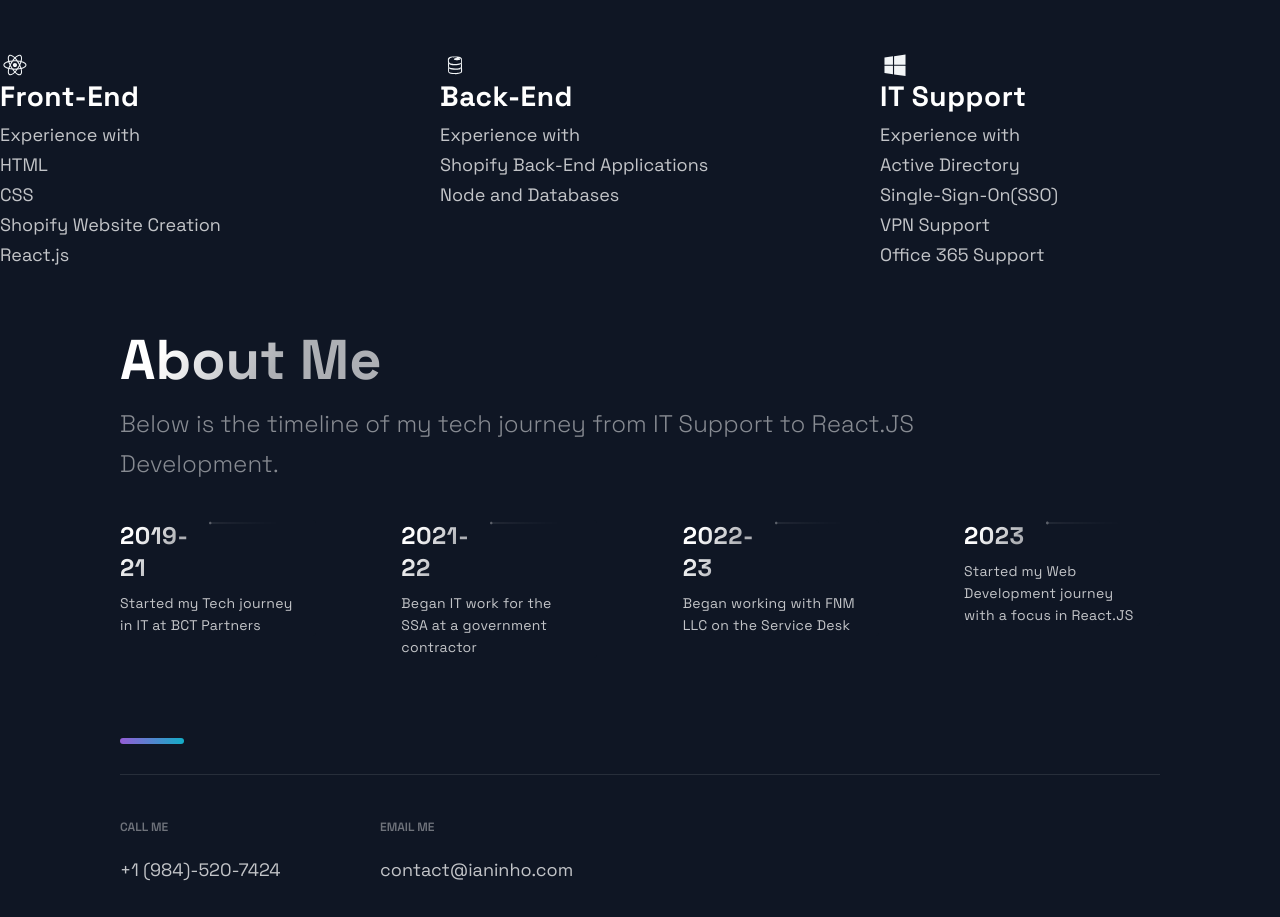
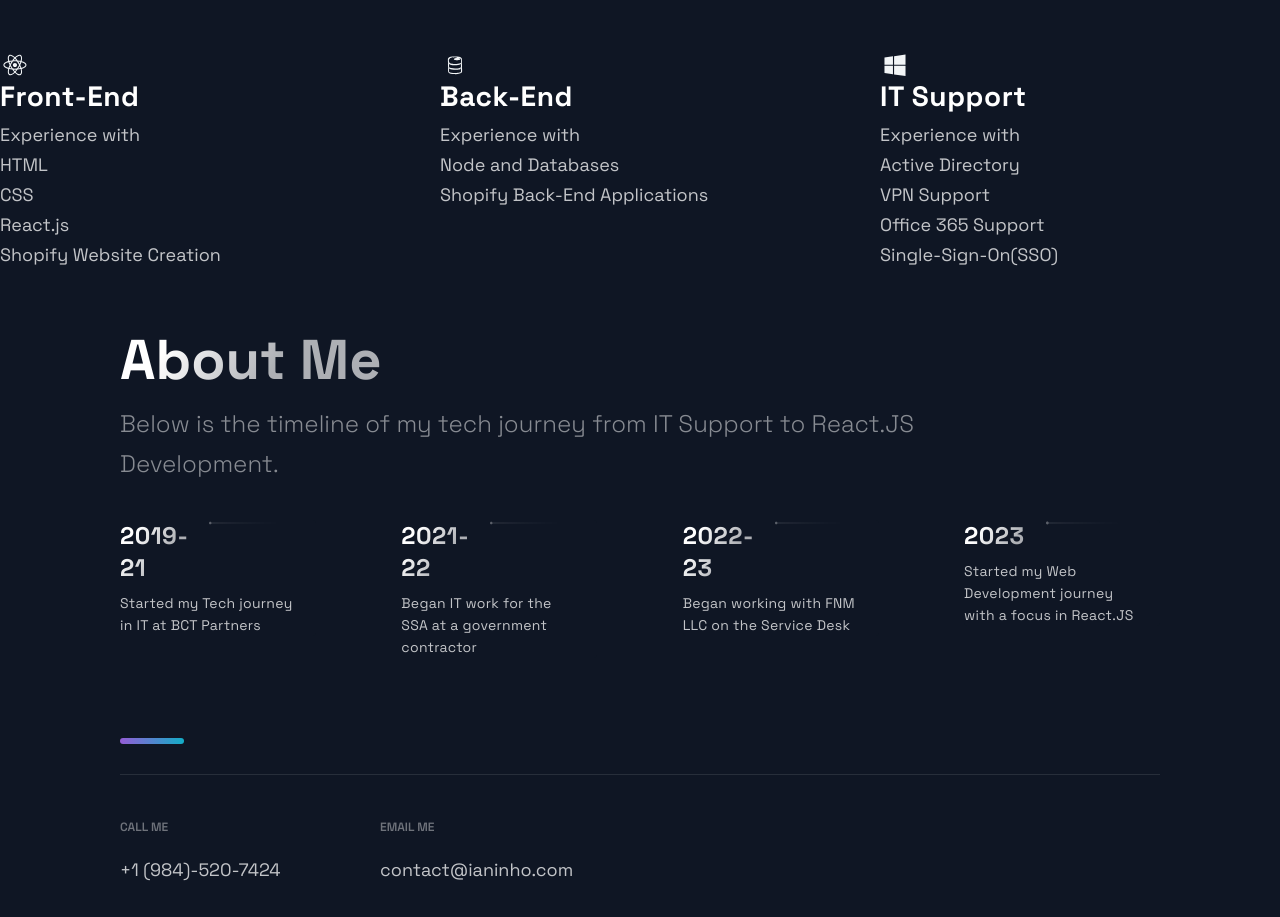
Before and after one commit to ianinho/ReactPortfolio, a Next.js app: page / in a window 1280 px wide. Shown: the part 1620-2537 px from the top of the page. Built offline with nearby package versions, Linux system fonts and the light colour scheme.

Commit message:
Reordered the items in the Technologies component

```diff
--- a/src/components/Technologies/Technologies.js
+++ b/src/components/Technologies/Technologies.js
@@ -19,8 +19,8 @@
             Experience with <br />
             HTML <br />
             CSS <br />
-            Shopify Website Creation <br />
-            React.js
+            React.js <br />
+            Shopify Website Creation
 
 
           </ListParagraph>
@@ -32,8 +32,8 @@
           <ListTitle>Back-End</ListTitle>
           <ListParagraph>
             Experience with <br />
-            Shopify Back-End Applications <br />
-            Node and Databases
+            Node and Databases <br />
+            Shopify Back-End Applications
           </ListParagraph>
         </ListContainer>
       </ListItem>
@@ -44,9 +44,9 @@
           <ListParagraph>
             Experience with <br />
             Active Directory <br />
-            Single-Sign-On(SSO) <br />
             VPN Support <br />
-            Office 365 Support
+            Office 365 Support <br />
+            Single-Sign-On(SSO)
           </ListParagraph>
         </ListContainer>
       </ListItem>
```
